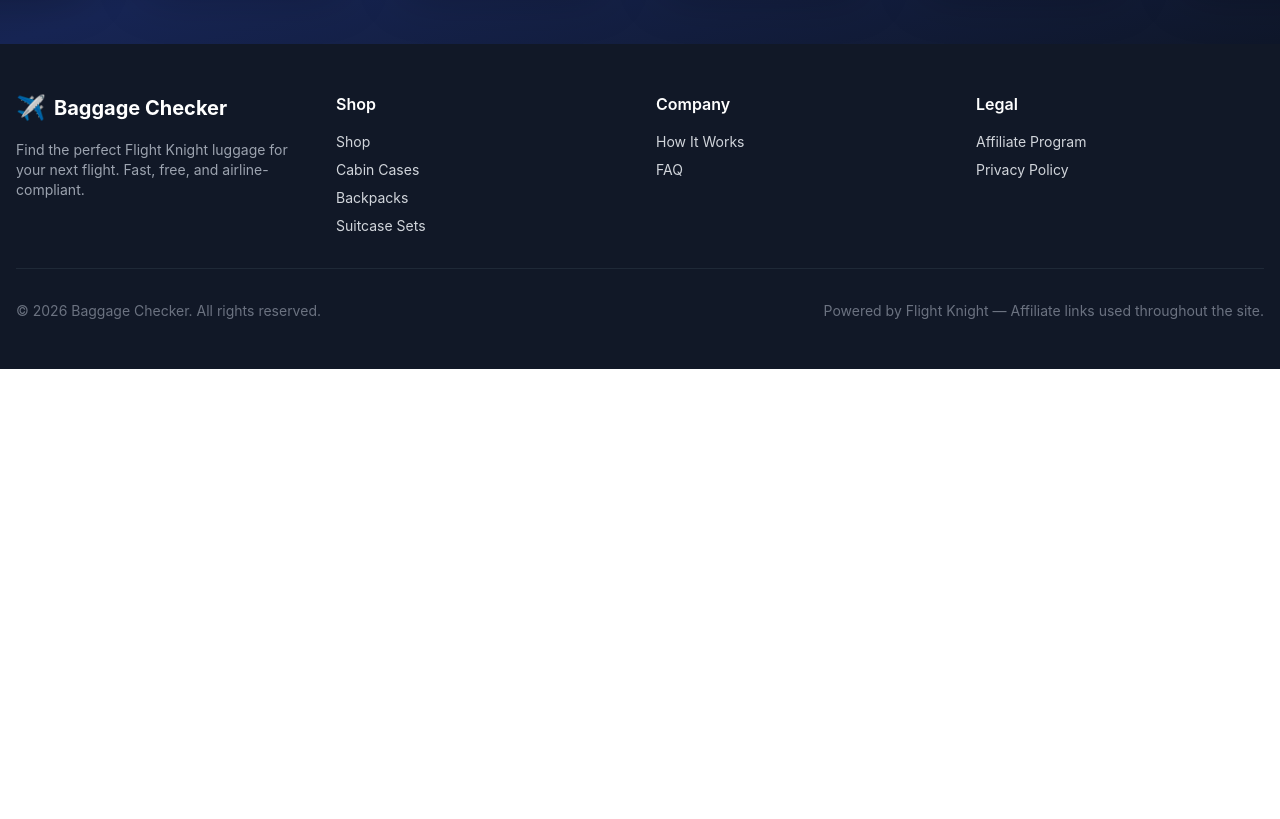
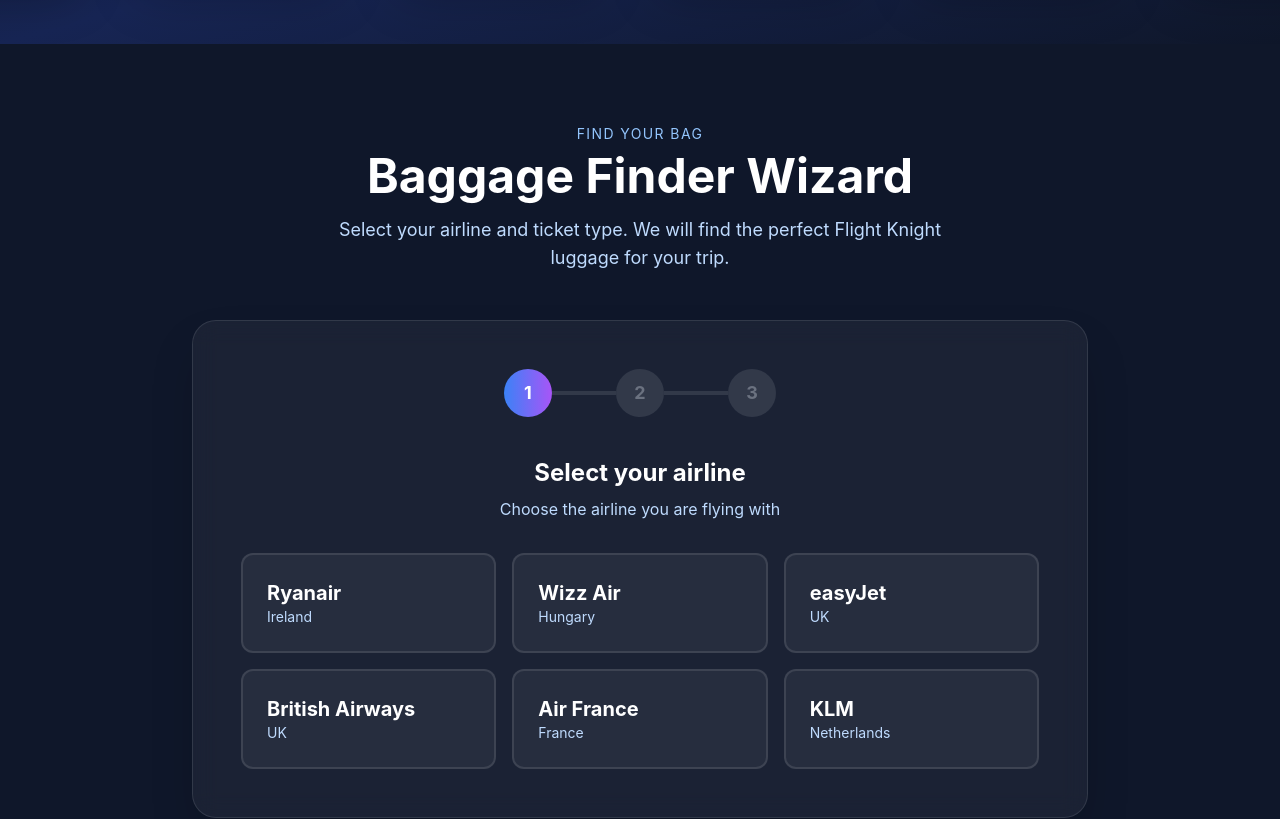
Before and after one commit to nilo1221/baggage-checker, a Next.js app: page / in a window 1280 px wide. Shown: the part 1180-1999 px from the top of the page. Before the commit the page ends 1549 px from the top, so only its background shows below. Built offline with nearby package versions, Linux system fonts and the light colour scheme.

Commit message:
Add Baggage Finder Wizard to homepage

```diff
--- a/app/page.js
+++ b/app/page.js
@@ -1,4 +1,8 @@
-import { airlines } from '../lib/airlines'
+'use client'
+
+import { useState } from 'react'
+import { useRouter } from 'next/navigation'
+import { airlines, ticketTypes } from '../lib/airlines'
 
 const AirlineLogo = ({ id }) => {
   const logos = {
@@ -50,6 +54,37 @@
 }
 
 export default function Home() {
+  const [airline, setAirline] = useState('')
+  const [ticketType, setTicketType] = useState('')
+  const [step, setStep] = useState(1)
+  const router = useRouter()
+
+  const selectedAirline = airlines.find((a) => a.id === airline)
+  const tickets = airline ? ticketTypes[airline] : []
+
+  const handleAirlineSelect = (id) => {
+    setAirline(id)
+    setTicketType('')
+    setStep(2)
+  }
+
+  const handleTicketSelect = (id) => {
+    setTicketType(id)
+    setStep(3)
+  }
+
+  const handleCheck = () => {
+    if (airline && ticketType) {
+      router.push(`/result?airline=${airline}&ticket=${ticketType}`)
+    }
+  }
+
+  const reset = () => {
+    setAirline('')
+    setTicketType('')
+    setStep(1)
+  }
+
   return (
     <div className="min-h-screen bg-slate-900">
       <div className="relative h-screen flex items-center justify-center overflow-hidden">
@@ -102,6 +137,126 @@
           </div>
         </div>
       </div>
+
+      <div className="py-20 bg-slate-900">
+        <div className="container mx-auto px-4">
+          <div className="max-w-4xl mx-auto">
+            <div className="text-center mb-12">
+              <p className="text-sm text-blue-300 uppercase tracking-widest mb-2">Find your bag</p>
+              <h2 className="text-4xl md:text-5xl font-bold text-white mb-4">Baggage Finder Wizard</h2>
+              <p className="text-blue-200 text-lg max-w-2xl mx-auto">
+                Select your airline and ticket type. We will find the perfect Flight Knight luggage for your trip.
+              </p>
+            </div>
+
+            <div className="bg-white/5 backdrop-blur-md border border-white/10 rounded-3xl p-8 md:p-12 shadow-2xl">
+              <div className="flex items-center justify-center mb-10">
+                {[1, 2, 3].map((s) => (
+                  <div key={s} className="flex items-center">
+                    <div
+                      className={`w-12 h-12 rounded-full flex items-center justify-center font-bold text-lg ${
+                        step >= s ? 'bg-gradient-to-r from-blue-500 to-purple-500 text-white' : 'bg-white/10 text-gray-500'
+                      }`}
+                    >
+                      {s}
+                    </div>
+                    {s < 3 && (
+                      <div className={`w-16 h-1 ${step > s ? 'bg-gradient-to-r from-blue-500 to-purple-500' : 'bg-white/10'}`}></div>
+                    )}
+                  </div>
+                ))}
+              </div>
+
+              {step === 1 && (
+                <div>
+                  <h3 className="text-2xl font-bold text-white text-center mb-2">Select your airline</h3>
+                  <p className="text-blue-200 text-center mb-8">Choose the airline you are flying with</p>
+                  <div className="grid grid-cols-2 md:grid-cols-3 gap-4">
+                    {airlines.map((air) => (
+                      <button
+                        key={air.id}
+                        onClick={() => handleAirlineSelect(air.id)}
+                        className={`p-6 rounded-xl border-2 text-left transition-all hover:scale-105 ${
+                          airline === air.id
+                            ? `${air.color} text-white border-transparent shadow-lg`
+                            : 'bg-white/5 border-white/10 text-white hover:border-white/30 hover:bg-white/10'
+                        }`}
+                      >
+                        <div className="font-bold text-xl">{air.name}</div>
+                        <div className={`text-sm ${airline === air.id ? 'text-white/80' : 'text-blue-200'}`}>{air.country}</div>
+                      </button>
+                    ))}
+                  </div>
+                </div>
+              )}
+
+              {step === 2 && (
+                <div>
+                  <h3 className="text-2xl font-bold text-white text-center mb-2">Select your ticket type</h3>
+                  <p className="text-blue-200 text-center mb-8">{selectedAirline?.name} options</p>
+                  <div className="space-y-4">
+                    {tickets.map((ticket) => (
+                      <button
+                        key={ticket.id}
+                        onClick={() => handleTicketSelect(ticket.id)}
+                        className={`w-full p-6 rounded-xl border-2 text-left transition-all hover:scale-[1.02] ${
+                          ticketType === ticket.id
+                            ? 'bg-gradient-to-r from-blue-500/20 to-purple-500/20 border-blue-400'
+                            : 'bg-white/5 border-white/10 hover:border-white/30 hover:bg-white/10'
+                        }`}
+                      >
+                        <div className="flex items-center justify-between">
+                          <div>
+                            <div className="font-bold text-xl text-white">{ticket.name}</div>
+                            <div className="text-blue-200 text-sm mt-1">{ticket.description}</div>
+                          </div>
+                          <span className="px-4 py-1 bg-white/10 text-blue-100 text-sm rounded-full border border-white/10">
+                            {ticket.tag}
+                          </span>
+                        </div>
+                      </button>
+                    ))}
+                  </div>
+                  <div className="mt-6 text-center">
+                    <button onClick={reset} className="text-blue-300 hover:text-white font-medium transition-colors">
+                      ← Change airline
+                    </button>
+                  </div>
+                </div>
+              )}
+
+              {step === 3 && (
+                <div className="text-center">
+                  <h3 className="text-2xl font-bold text-white mb-2">Ready to find your bag</h3>
+                  <p className="text-blue-200 mb-8">
+                    {selectedAirline?.name} — {tickets.find((t) => t.id === ticketType)?.name}
+                  </p>
+                  <div className="bg-white/5 rounded-2xl p-6 mb-8 border border-white/10">
+                    <div className="text-5xl mb-4">🎒</div>
+                    <p className="text-white text-lg">
+                      We will recommend the perfect size based on your selection.
+                    </p>
+                  </div>
+                  <div className="flex flex-col sm:flex-row items-center justify-center gap-4">
+                    <button
+                      onClick={handleCheck}
+                      className="w-full sm:w-auto px-10 py-4 bg-gradient-to-r from-blue-500 to-purple-500 text-white rounded-xl font-bold text-lg hover:from-blue-600 hover:to-purple-600 transition-all shadow-lg"
+                    >
+                      Find My Baggage
+                    </button>
+                    <button
+                      onClick={reset}
+                      className="w-full sm:w-auto px-10 py-4 border-2 border-white/20 text-white rounded-xl font-bold hover:border-white/40 transition-all"
+                    >
+                      Start Over
+                    </button>
+                  </div>
+                </div>
+              )}
+            </div>
+          </div>
+        </div>
+      </div>
     </div>
   )
 }
```
